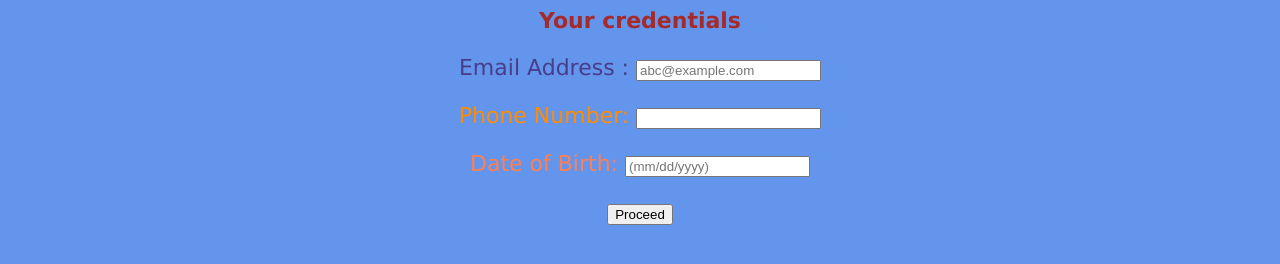
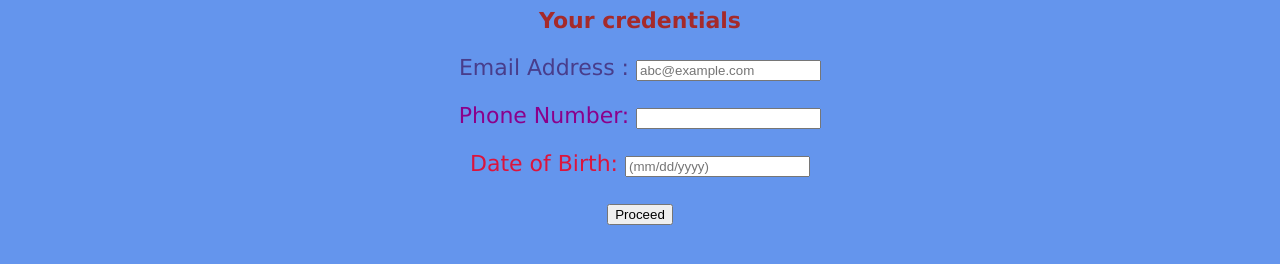
Before and after one commit to dpatel1996/Lab--3, a plain HTML site: page index.html in a window 1280 px wide. Shown: the part 102-366 px from the top of the page. Drawn offline with Linux system fonts and the light colour scheme.

Commit message:
changing colors

```diff
--- a/screen.css
+++ b/screen.css
@@ -27,13 +27,13 @@ h1 {
  font-size: 1em;
 }
 
-#phoneNum{
-  color: #FF8C00; /*DARK ORANGE*/
+#phoneNum p{
+  color: #8B008B; /*DARK MAGENTA*/
   font-size: 1em;
 }
 
 #DOB label{
-  color: 	#FF7F50; /*CORAL*/
+  color: 	#DC143C; /*CRIMSON*/
   font-size: 1em;
 
 }
```
